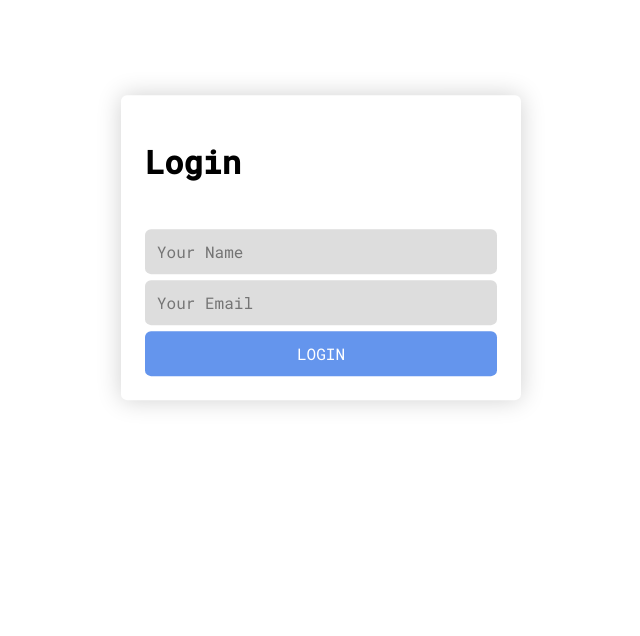
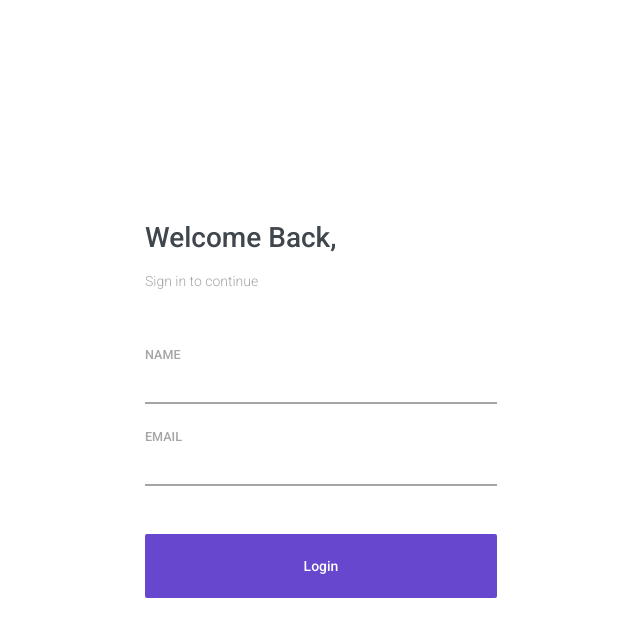
Before and after one commit to mauroreisvieira/feeling, a Vue app: page / in a window 1280 px wide. Shown: the top 636 px of the page, without its empty margins (319-959 px from the left). Built offline with nearby package versions, Linux system fonts and the light colour scheme.

Commit message:
- Updated login.

```diff
--- a/index.html
+++ b/index.html
@@ -28,7 +28,7 @@
     <link rel="icon" type="image/png" sizes="32x32" href="assets/images/touch//favicon-32x32.png">
     <link rel="icon" type="image/png" sizes="96x96" href="assets/images/touch//favicon-96x96.png">
     <link rel="icon" type="image/png" sizes="16x16" href="assets/images/touch//favicon-16x16.png">
-    <link href="https://fonts.googleapis.com/css?family=Roboto+Mono:400,500|Roboto:100,300,500,700" rel="stylesheet">
+    <link href="https://fonts.googleapis.com/css?family=Roboto:100,300,500,700" rel="stylesheet">
     <meta name="msapplication-TileImage" content="assets/images/touch/apple-icon-144x144.png">
     <meta name="msapplication-TileColor" content="#2F3BA2">
 </head>
--- a/src/components/Login.vue
+++ b/src/components/Login.vue
@@ -1,7 +1,8 @@
 <template>
     <div class="login">
         <div class="login__header">
-            <h1 class="login__heading">Login</h1>
+            <h1 class="login__heading">Welcome Back,</h1>
+            <h1 class="login__info">Sign in to continue</h1>
         </div>
         <div class="login__body" v-if="userPhoto !== ''">
             <img :src="userPhoto" title="{userName}" alt="{userName}">
@@ -9,10 +10,12 @@
         <div class="login__body">
             <form class="form form--login" @submit.prevent="login()">
                 <div class="form__field">
-                    <input type="text" v-model="userName":class="'form__input ' + [nameValid ? '' : 'is-invalid']" placeholder="Your Name">
+                    <label class="form__label" for="userName">Name</label>
+                    <input id="userName" type="text" v-model="userName":class="'form__input ' + [nameValid ? '' : 'is-invalid']">
                 </div>
                 <div class="form__field">
-                    <input type="email" v-model="userEmail" :class="'form__input ' + [emailValid ? '' : 'is-invalid']" placeholder="Your Email">
+                    <label class="form__label" for="userEmail">Email</label>
+                    <input id="userEmail" type="text" v-model="userEmail" :class="'form__input ' + [emailValid ? '' : 'is-invalid']">
                 </div>
                 <button class="btn btn--login" type="submit">Login</button>
             </form>
--- a/src/layout/Header.vue
+++ b/src/layout/Header.vue
@@ -7,10 +7,7 @@
             <div class="header__user__name">
                 {{profileName}}
             </div>
-            <div class="header__user__logout" @click="logout">
-                Logout
-            </div>
-            <div class="header__user__photo">
+            <div class="header__user__photo" @click="logout">
                 <img class="header__user__picture" :src="profilePhoto" :alt="profileName" :title="profileName">
             </div>
         </div>
--- a/src/styles/app.scss
+++ b/src/styles/app.scss
@@ -2,11 +2,12 @@
 
 * {
     box-sizing: border-box;
-    font-family: 'Roboto Mono';
+    font-family: 'Roboto';
 }
 
 html {
-    font-size: 16px;
+    font-size: 14px;
+    color: #40464D;
 }
 
 body {
@@ -60,22 +61,36 @@ body {
 
 .login {
     position: absolute;
-    top: 50%;
     right: 0;
     left: 0;
+    height: 100vh;
+    display: flex;
+    flex-direction: column;
+    align-items: center;
+    justify-content: center;
     max-width: 400px;
     margin: auto;
-    box-shadow: 0 0 24px #00000030;
-    border-radius: $theme-baseline;
-    transform: translateY(-100%);
 
     &__header {
+        width: 100%;
         padding: $theme-baseline * 4;
         padding-bottom: 0;
     }
 
+    &__heading {
+        font-weight: 400;
+    }
+
+    &__info {
+        font-size: 1rem;
+        font-weight: 300;
+        color: #A4A5A4;
+    }
+
     &__body {
+        width: 100%;
         padding: $theme-baseline * 4;
+        margin-top: $theme-baseline * 4;
     }
 }
 
@@ -182,7 +197,7 @@ body {
         flex-direction: column;
 
         .form__field {
-            margin-bottom: $theme-baseline;
+            margin-bottom: $theme-baseline * 4;
         }
     }
 
@@ -191,21 +206,28 @@ body {
     }
 
 
+    &__label {
+        font-size: .9rem;
+        text-transform: uppercase;
+        color: #A4A5A4;
+    }
+
     &__input {
         width: 100%;
-        padding: $theme-baseline * 2;
+        padding: $theme-baseline * 2 0;
         border: 0;
-        background: #ddd;
+        border-bottom: 2px solid #A4A5A4;
         font-size: 1rem;
-        border-radius: $theme-baseline;
+        font-weight: 300;
+        box-shadow: inset 0 0 0 1000px #fff;
+
+        &.is-invalid {
+            border-color: #F44336;
+        }
 
         &:focus {
             outline: none;
-        }
-
-
-        &.is-invalid {
-            background-color: #faebd7;
+            border-color: #6DCCB6;
         }
     }
 
@@ -226,18 +248,29 @@ body {
     min-width: 120px;;
     padding: $theme-baseline * 2 $theme-baseline * 4;
     border: 0;
-    border-radius: $theme-baseline;
+    border-radius: 2px;
     font-size: 1rem;
-    text-transform: uppercase;
     font-weight: 400;
+    cursor: pointer;
+    transition: background .3s cubic-bezier(0.55, 0.06, 0.63, 0.98);
+
+    &:focus {
+        outline: none;
+    }
 
     &[disabled] {
         opacity: .5;
     }
 
     &--login {
-        background-color: #6495ed;
+        padding: $theme-baseline * 4 $theme-baseline * 4;
+        margin-top: $theme-baseline * 4;
+        background-color: #6747CD;
         color: #fff;
+
+        &:hover {
+            background-color: #A195D4;
+        }
     }
 
     &--send {
```
